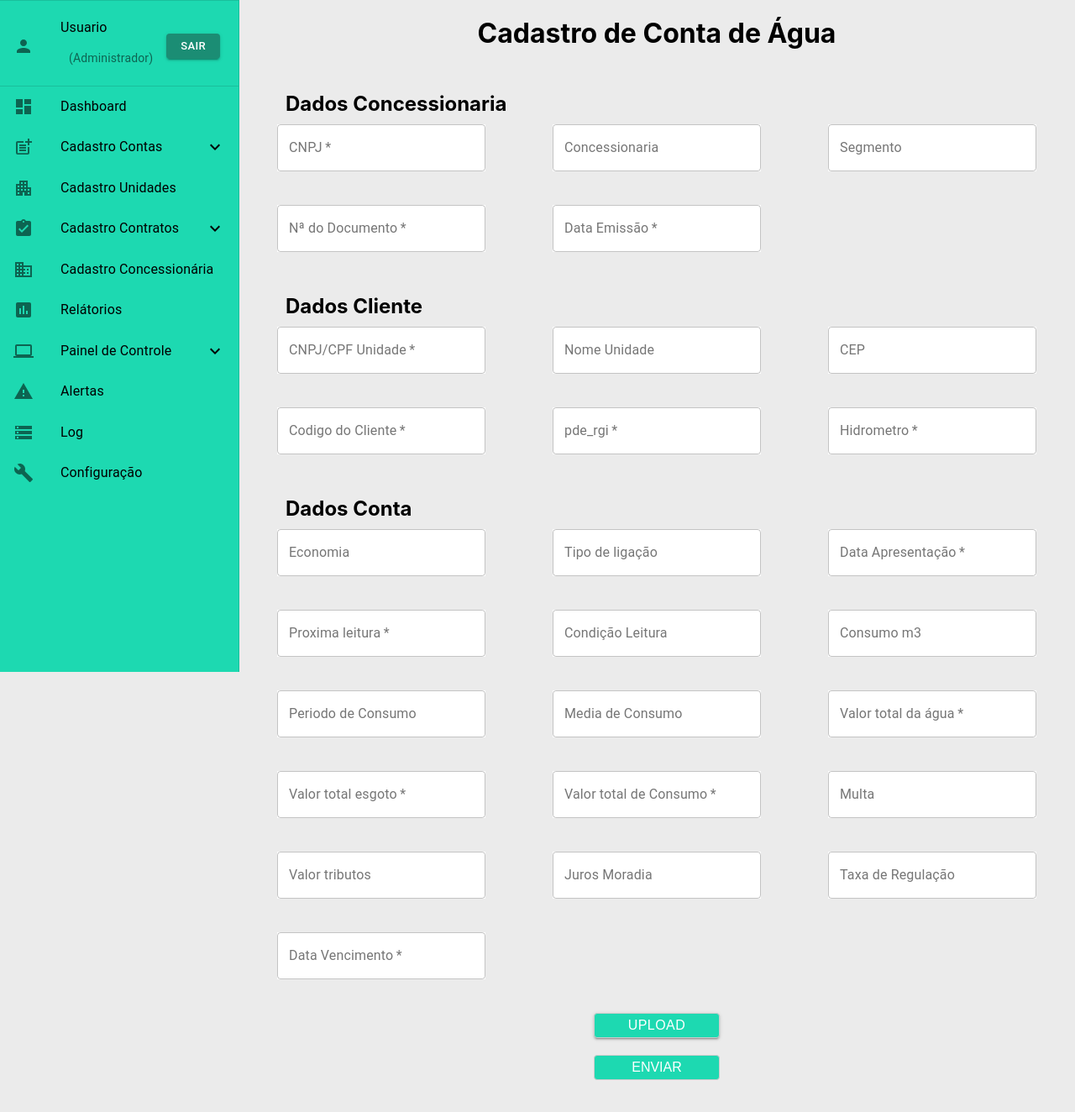
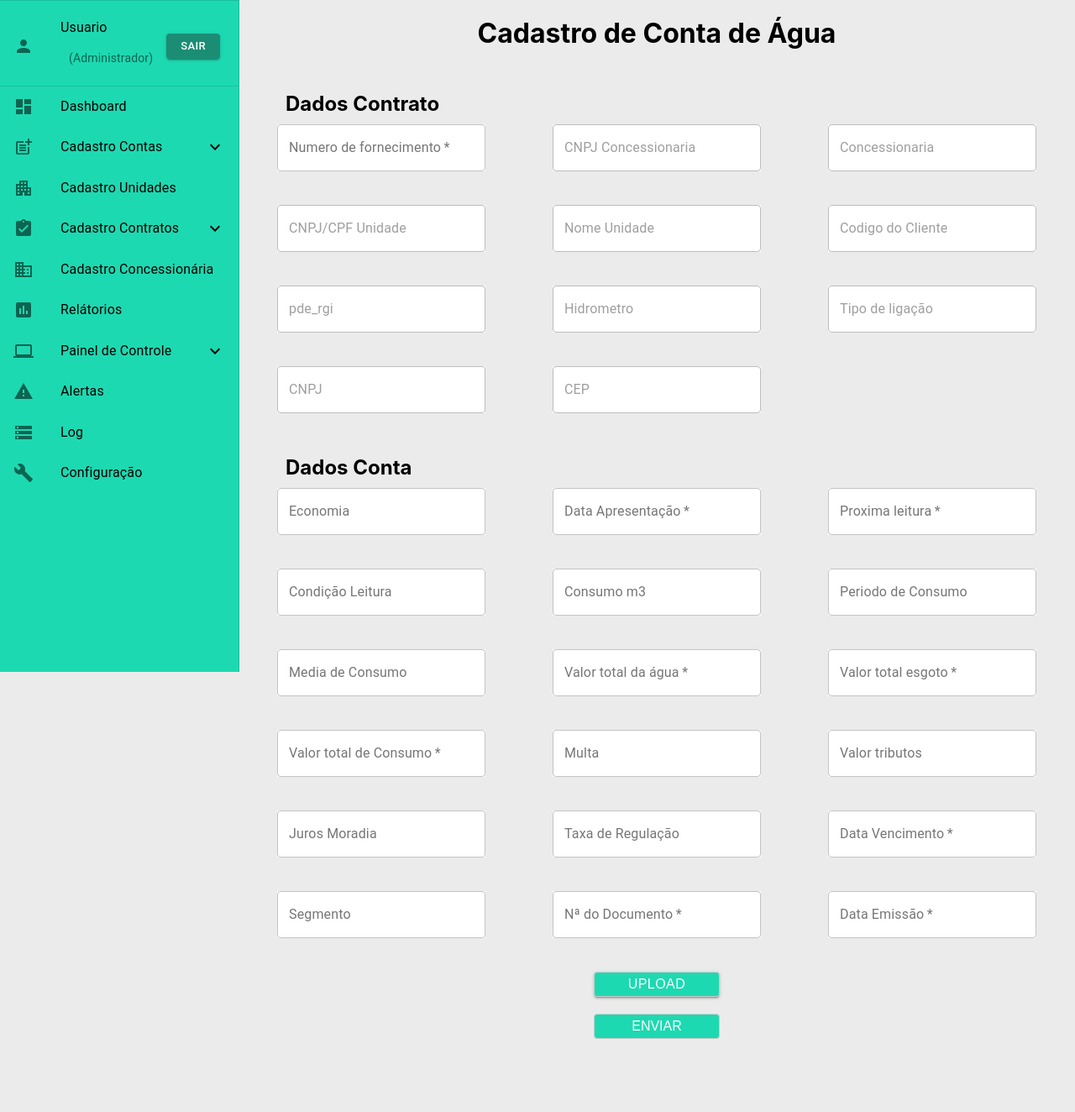
Before and after one commit to Grupo1API/TecSus, a React (Create React App) app in the folder tecsus-front/tecsus/: page /contas_agua in a window 1280 px wide. Shown: the top 1324 px of the page at 84% size. Built offline with nearby package versions, Linux system fonts and the light colour scheme.

Commit message:
Realocamento conta água

```diff
--- a/tecsus-front/tecsus/src/pages/contas_agua/index.js
+++ b/tecsus-front/tecsus/src/pages/contas_agua/index.js
@@ -6,11 +6,11 @@ import TextField from '@material-ui/core/TextField';
 import Button from '@material-ui/core/Button';
 
 function ContaAgua(){
+    const [n_fornecimento, setN_fornecimento] = useState('')
     const [concessionaria, setConcessionaria] = useState('')
     const [cnpj_concessionaria, setCnpj_concessionaria] = useState('')
     const [segmento, setSegmento] = useState('')
     const [cpf_cnpj_cliente, setCpf_cnpj_cliente] = useState('')
-    const [fornecimento, setFornecimento] = useState('')
     const [documento, setDocumento] = useState('')
     const [dataEmissao, setDataEmissao] = useState()
     const [nome_cliente, setNome_cliente] = useState('')
@@ -67,10 +67,10 @@ function ContaAgua(){
     async function handleSubmit(event){
         event.preventDefault()
         const dados = {
+            n_fornecimento:n_fornecimento,
             concessionaria:concessionaria,
             cnpj:cnpj_concessionaria,
             segmento:segmento,
-            n_fornecimento:fornecimento,
             n_documento:documento,
             data_emissao:formatarData(dataEmissao),
             nome_cliente:nome_cliente,
@@ -110,7 +110,7 @@ function ContaAgua(){
             setConcessionaria('')
             setCnpj_concessionaria('')
             setSegmento('')
-            setFornecimento('')
+            setN_fornecimento('')
             setDocumento('')
             setDataEmissao('')
             setNome_cliente('')
@@ -156,78 +156,52 @@ function ContaAgua(){
                 <h1 className="titulo">Cadastro de Conta de Água</h1>
                 <div className= "cadastro">
                     <form name="cadastro_agua" onSubmit={handleSubmit}>
-                        <h2>Dados Concessionaria</h2>
+                        <h2>Dados Contrato</h2>
                         <div className='coluna'>
+
+                        <TextField
+                                id="n_fornecimento"
+                                className='input'
+                                type="text"
+                                required={true}
+                                label="Numero de fornecimento"
+                                placeholder="N° Fornecimento"
+                                value={n_fornecimento}
+                                onChange={(e) => setN_fornecimento(e.target.value)}
+                                variant="outlined"
+                            />
                             <TextField
                                 id="cnpj_concessionaria"
                                 className='input'
                                 type="text"
-                                required={true}
-                                label="CNPJ"
-                                placeholder="CNPJ"
+                                disable
+                                label="CNPJ Concessionaria"
+                                placeholder="CNPJ Concessionaria"
                                 value={cnpj_concessionaria}
                                 onChange={(e) => setCnpj_concessionaria(e.target.value)}
                                 onBlur = {buscaConcessionaria}
                                 variant="outlined"
+                                disabled
                             />
+
                             <TextField
                                 id="concessionaria"
                                 className='input'
                                 type="text"
                                 label="Concessionaria"
-                                disable
+                                disabled
                                 value={concessionaria}
                                 variant="outlined"
-                            />
-                            <TextField
-                                id="segmento"
-                                className='input'
-                                type="text"
-                                label="Segmento"
-                                disable
-                                value={segmento}
-                                variant="outlined"
-                            />
-                        </div>
 
-                        <div className='coluna'>
-
-                            <TextField
-                                id="documento"
-                                className='input'
-                                type="number"
-                                required={true}
-                                label="Nª do Documento"
-                                placeholder="Nª do Documento"
-                                value={documento}
-                                onChange={(e) => setDocumento(e.target.value)}
-                                variant="outlined"
                             />
 
-                            <NumberFormat
-                                id="data_emissao"
-                                className='input'
-                                type="text"
-                                format="##/##/####"
-                                mask={['D', 'D', 'M', 'M', 'Y', 'Y', 'Y', 'Y']}
-                                required={true}
-                                label="Data Emissão"
-                                placeholder="Data Emissão"
-                                customInput={TextField}
-                                value={dataEmissao}
-                                onChange={(e) => setDataEmissao(e.target.value)}
-                                variant="outlined"
-                            />
-                        </div>
-
-                        <h2>Dados Cliente</h2>
-                        <div className='coluna'>
-
+                            </div>
+                            <div className='coluna'>
                             <TextField
                                 id="cnpj_cpf_cliente"
                                 className='input'
                                 type="text"
-                                required={true}
+                                disabled
                                 label="CNPJ/CPF Unidade"
                                 placeholder="CNPJ/CPF cliente"
                                 value={cpf_cnpj_cliente}
@@ -240,9 +214,74 @@ function ContaAgua(){
                                 className='input'
                                 type="text"
                                 label="Nome Unidade"
-                                disable
+                                disabled
                                 value={nome_cliente}
                                 variant="outlined"
+                            />
+
+
+
+                            <TextField
+                                id="codigo_cliente"
+                                className='input'
+                                type="number"
+                                label="Codigo do Cliente"
+                                placeholder="Codigo do Cliente"
+                                value={codigo_cliente}
+                                onChange={(e) => setCodigo_cliente(e.target.value)}
+                                variant="outlined"
+                                disabled
+                            />
+                            </div>
+                            <div className='coluna'>
+                            <TextField
+                                id="pde_rgi"
+                                className='input'
+                                type="number"
+                                label="pde_rgi"
+                                placeholder="pde_rgi"
+                                value={pde_rgi}
+                                onChange={(e) => setPde_rgi(e.target.value)}
+                                variant="outlined"
+                                disabled
+                            />
+
+                             <TextField
+                                id="hidrometro"
+                                className='input'
+                                type="text"
+                                label="Hidrometro"
+                                placeholder="Hidrometro"
+                                value={hidrometro}
+                                onChange={(e) => setHidrometro(e.target.value)}
+                                variant="outlined"
+                                disabled
+                            />
+
+                              <TextField
+                                id="tipo_ligação"
+                                className='input'
+                                type="text"
+                                label="Tipo de ligação"
+                                placeholder="Tipo de ligação"
+                                value={tipo_ligacao}
+                                onChange={(e) => setTipo_ligacao(e.target.value)}
+                                variant="outlined"
+                                disabled
+                            />
+                            </div>
+                            <div className='coluna'>
+                            <TextField
+                                id="cnpj_concessionaria"
+                                className='input'
+                                type="text"
+                                label="CNPJ"
+                                placeholder="CNPJ"
+                                value={cnpj_concessionaria}
+                                onChange={(e) => setCnpj_concessionaria(e.target.value)}
+                                onBlur = {buscaConcessionaria}
+                                variant="outlined"
+                                disabled
                             />
 
                             <TextField
@@ -253,47 +292,14 @@ function ContaAgua(){
                                 disable
                                 value={cep}
                                 variant="outlined"
+                                disabled
                             />
-                        </div>
+                            </div>
 
-                        <div className='coluna'>
 
-                            <TextField
-                                id="codigo_cliente"
-                                className='input'
-                                type="number"
-                                required={true}
-                                label="Codigo do Cliente"
-                                placeholder="Codigo do Cliente"
-                                value={codigo_cliente}
-                                onChange={(e) => setCodigo_cliente(e.target.value)}
-                                variant="outlined"
-                            />
-                            {/* 11 */}
-                            <TextField
-                                id="pde_rgi"
-                                className='input'
-                                type="number"
-                                required={true}
-                                label="pde_rgi"
-                                placeholder="pde_rgi"
-                                value={pde_rgi}
-                                onChange={(e) => setPde_rgi(e.target.value)}
-                                variant="outlined"
-                            />
-                            {/* 12 */}
-                            <TextField
-                                id="hidrometro"
-                                className='input'
-                                type="text"
-                                required={true}
-                                label="Hidrometro"
-                                placeholder="Hidrometro"
-                                value={hidrometro}
-                                onChange={(e) => setHidrometro(e.target.value)}
-                                variant="outlined"
-                            />
-                        </div>
+
+
+
 
                         <h2>Dados Conta</h2>
                         <div className='coluna'>
@@ -306,17 +312,6 @@ function ContaAgua(){
                                 placeholder="Economia"
                                 value={economia}
                                 onChange={(e) => setEconomia(e.target.value)}
-                                variant="outlined"
-                            />
-                            {/* 14 */}
-                            <TextField
-                                id="tipo_ligação"
-                                className='input'
-                                type="text"
-                                label="Tipo de ligação"
-                                placeholder="Tipo de ligação"
-                                value={tipo_ligacao}
-                                onChange={(e) => setTipo_ligacao(e.target.value)}
                                 variant="outlined"
                             />
                             {/* 15 */}
@@ -334,8 +329,6 @@ function ContaAgua(){
                                 onChange={(e) => setData_apresentacao(e.target.value)}
                                 variant="outlined"
                             />
-                        </div>
-                        <div className='coluna'>
                             {/* 16 */}
                             <NumberFormat
                                 id="proxima_leitura"
@@ -351,6 +344,8 @@ function ContaAgua(){
                                 onChange={(e) => setProxima_leitura(e.target.value)}
                                 variant="outlined"
                             />
+                            </div>
+                        <div className='coluna'>
                             {/* 17 */}
                             <TextField
                                 id="condicao_leitura"
@@ -373,9 +368,6 @@ function ContaAgua(){
                                 onChange={(e) => setConsumo_m3(e.target.value)}
                                 variant="outlined"
                             />
-                        </div>
-
-                        <div className='coluna'>
                             {/* 19 */}
                             <TextField
                                 id="periodo_consumo"
@@ -387,6 +379,9 @@ function ContaAgua(){
                                 onChange={(e) => setPeriodo_consumo(e.target.value)}
                                 variant="outlined"
                             />
+                             </div>
+
+                            <div className='coluna'>
                             {/* 20 */}
                             <TextField
                                 id="media_consumo"
@@ -415,8 +410,6 @@ function ContaAgua(){
                                 } }
                                 variant="outlined"
                             />
-                        </div>
-                        <div className='coluna'>
                             {/* 22 */}
                             <NumberFormat
                                 id="subtotal_esgoto"
@@ -434,6 +427,8 @@ function ContaAgua(){
                                 } }
                                 variant="outlined"
                             />
+                            </div>
+                        <div className='coluna'>
                             {/* 23 */}
                             <NumberFormat
                                 id="vtConsumo"
@@ -467,8 +462,6 @@ function ContaAgua(){
                                 } }
                                 variant="outlined"
                             />
-                        </div>
-                        <div className='coluna'>
                             {/* 25 */}
                             <NumberFormat
                                 id="at_monet"
@@ -485,6 +478,8 @@ function ContaAgua(){
                                 } }
                                 variant="outlined"
                             />
+                            </div>
+                        <div className='coluna'>
                             {/* 26 */}
                             <NumberFormat
                                 id="juros_moradia"
@@ -517,8 +512,7 @@ function ContaAgua(){
                                 } }
                                 variant="outlined"
                             />
-                        </div>
-                        <div className='coluna'>
+
                             {/* 28 */}
                             <NumberFormat
                                 id="data_vencimento"
@@ -535,6 +529,45 @@ function ContaAgua(){
                                 variant="outlined"
                             />
                         </div>
+                        <div className='coluna'>
+                        <TextField
+                                id="segmento"
+                                className='input'
+                                type="text"
+                                label="Segmento"
+                                disable
+                                value={segmento}
+                                variant="outlined"
+
+                            />
+                            <TextField
+                                id="documento"
+                                className='input'
+                                type="number"
+                                required={true}
+                                label="Nª do Documento"
+                                placeholder="Nª do Documento"
+                                value={documento}
+                                onChange={(e) => setDocumento(e.target.value)}
+                                variant="outlined"
+
+                            />
+                            <NumberFormat
+                                id="data_emissao"
+                                className='input'
+                                type="text"
+                                format="##/##/####"
+                                mask={['D', 'D', 'M', 'M', 'Y', 'Y', 'Y', 'Y']}
+                                required={true}
+                                label="Data Emissão"
+                                placeholder="Data Emissão"
+                                customInput={TextField}
+                                value={dataEmissao}
+                                onChange={(e) => setDataEmissao(e.target.value)}
+                                variant="outlined"
+
+                            />
+                            </div>
 
                         <div className="bt-container">
                             <input
```
Also changed, not shown: tecsus-front/tecsus/src/pages/quadro_agua/index.js (added, +167 -0 lines), tecsus-front/tecsus/src/pages/quadro_agua/style.js (added, +18 -0 lines).
